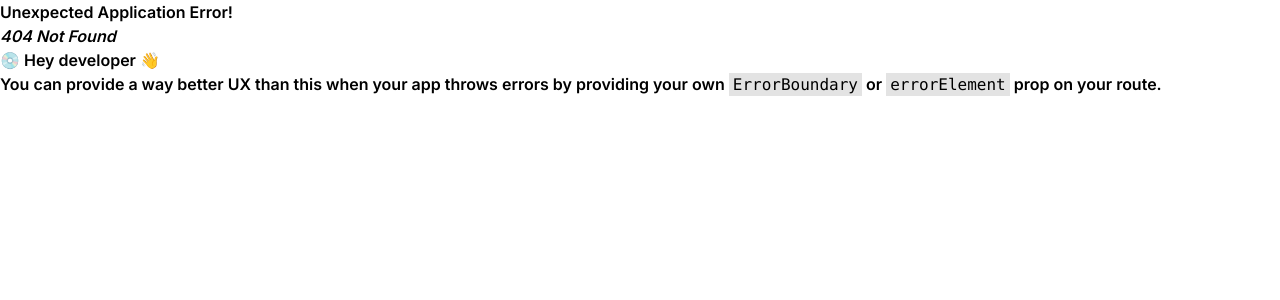
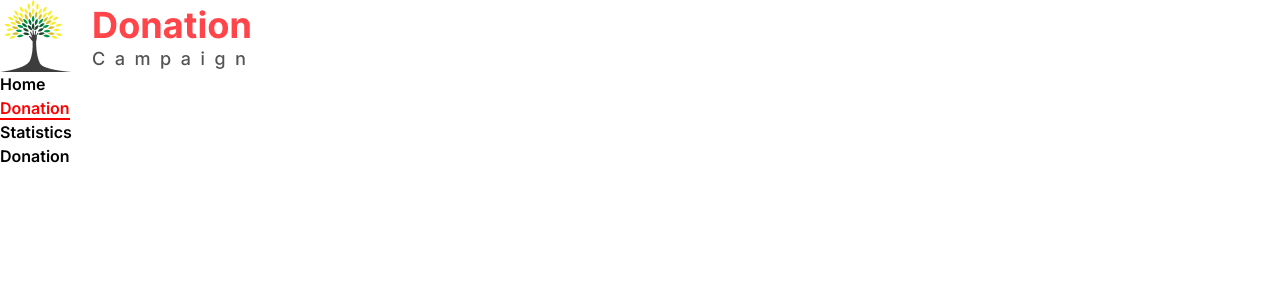
Before and after one commit to mdsajalali/donation-campaign, a React app: page /donation in a window 1280 px wide. Before the commit this address had no page. Shown: the top 300 px of the page. Built offline with nearby package versions, Linux system fonts and the light colour scheme; the HTML template or start-up script is replaced by a standard one.

Commit message:
donation category card color and background color added or donation and statistics route created

```diff
--- a/public/data.json
+++ b/public/data.json
@@ -63,8 +63,8 @@
     "id": 7,
     "picture": "https://i.ibb.co/DLnyF9C/Clothing.png",
     "category": "Clothing",
-    "category_bg": "##79C23F26",
-    "card_bg": "##79C23F",
+    "category_bg": "#79C23F26",
+    "card_bg": "#79C23F",
     "description": "Used Clothing Drive",
     "price": 400,
     "description_details": "There are many things that can be done to ensure that all people have access to a good education. Governments can invest in public schools, provide financial assistance to students, and make sure that all schools have qualified teachers and resources. Families can support their children's education by creating a learning environment at home and helping them with their schoolwork. Teachers can create a positive and supportive learning environment for their students and challenge them to reach their full potential."
--- a/src/App.jsx
+++ b/src/App.jsx
@@ -1,5 +1,5 @@
 import Banner from "./pages/Banner";
-import Donations from "./pages/Donations";
+import DonationsCategory from "./pages/DonationsCategory";
 
 const App = () => {
   return (
@@ -10,7 +10,7 @@ const App = () => {
         </div>
       </div>
       <div className="lg:container mx-auto p-5">
-        <Donations />
+        <DonationsCategory />
       </div>
     </div>
   );
--- a/src/components/Donation.jsx
+++ /dev/null
@@ -1,26 +0,0 @@
-import { Link } from "react-router-dom";
-
-const Donation  = ({ data }) => {
-  const { id, picture, category, category_bg, card_bg, description, price } =
-    data;
-  // console.log(category_bg);
-
-  return (
-    <div className={`rounded-lg shadow-lg cursor-pointer `}>
-      <Link to={`/donation/${id}`}>
-        <img className="w-full" src={picture} alt={category} />
-        <div className="p-3">
-          <h2 className="bg-slate-400 inline-block py-[2px] px-3 rounded-sm text-white text-[14px]">
-            {category}
-          </h2>
-          <p className="  font-bold mt-2 ">$ {price}</p>
-          <h1 className="text-red-500 font-semibold text-[18px]">
-            {description}
-          </h1>
-        </div>
-      </Link>
-    </div>
-  );
-};
-
-export default Donation;
--- /dev/null
+++ b/src/components/DonationCategory.jsx
@@ -0,0 +1,30 @@
+import { Link } from "react-router-dom";
+
+const DonationCategory = ({ data }) => {
+  const { id, picture, category, category_bg, card_bg, description, price } =
+    data;
+  let bgColor = {
+    backgroundColor: data.category_bg,
+    color: data.card_bg,
+  };
+
+  return (
+    <div style={bgColor} className={`rounded-lg shadow-lg cursor-pointer   `}>
+      <Link to={`/donation/${id}`}>
+        <img className="w-full" src={picture} alt={category} />
+        <div className="p-3">
+          <h2
+            className="bg-slate-400 inline-block py-[2px] px-3 rounded-sm text-white text-[14px]"
+            style={bgColor}
+          >
+            {category}
+          </h2>
+          <p className="text-black  font-bold mt-2 ">$ {price}</p>
+          <h1 className="  font-semibold text-[18px]">{description}</h1>
+        </div>
+      </Link>
+    </div>
+  );
+};
+
+export default DonationCategory;
--- a/src/index.css
+++ b/src/index.css
@@ -7,3 +7,13 @@
 body {
   font-family: "Inter", sans-serif;
 }
+
+a.active {
+  color: red;
+  border-bottom: 2px solid red;
+  transition: all 0.2s ease;
+  -webkit-transition: all 0.2s ease;
+  -moz-transition: all 0.2s ease;
+  -ms-transition: all 0.2s ease;
+  -o-transition: all 0.2s ease;
+}
--- a/src/main.jsx
+++ b/src/main.jsx
@@ -1,32 +1,41 @@
-import React from 'react'
-import ReactDOM from 'react-dom/client'
-import App from './App.jsx'
-import './index.css';
-import { RouterProvider, createBrowserRouter } from 'react-router-dom';
+import React from "react";
+import ReactDOM from "react-dom/client";
+import { RouterProvider, createBrowserRouter } from "react-router-dom";
+import App from "./App.jsx";
 import Root from "./Root/Root.jsx";
-import DonationDetail from './components/DonationDetail.jsx';
-
+import DonationDetail from "./components/DonationDetail.jsx";
+import "./index.css";
+import Donation from "./pages/Donation.jsx";
+import Statistics from "./pages/Statistics.jsx";
 
 const router = createBrowserRouter([
   {
-    path: '/',
+    path: "/",
     element: <Root />,
-    children  : [
+    children: [
       {
         path: "/",
-        element: <App />
+        element: <App />,
+      },
+      {
+        path: "/donation",
+        element: <Donation />,
+      },
+      {
+        path: "/statistics",
+        element: <Statistics />,
       },
       {
         path: "/donation/:id",
         element: <DonationDetail />,
-        loader: () => fetch("./data.json")
-      }
-    ]
-  }
-])
+        loader: () => fetch("./data.json"),
+      },
+    ],
+  },
+]);
 
-ReactDOM.createRoot(document.getElementById('root')).render(
+ReactDOM.createRoot(document.getElementById("root")).render(
   <React.StrictMode>
-     <RouterProvider router={router} />
-  </React.StrictMode>,
-)
+    <RouterProvider router={router} />
+  </React.StrictMode>
+);
--- /dev/null
+++ b/src/pages/Donation.jsx
@@ -0,0 +1,8 @@
+
+const Donation = () => {
+  return (
+    <div>Donation</div>
+  )
+}
+
+export default Donation
--- a/src/pages/Donations.jsx
+++ b/src/pages/DonationsCategory.jsx
@@ -1,7 +1,7 @@
 import { useEffect, useState } from "react";
-import Donation from "../components/Donation";
+import Donation from "../components/DonationCategory";
 
-const Donations = () => {
+const DonationsCategory = () => {
   const [data, setData] = useState([]);
 
   useEffect(() => {
@@ -22,4 +22,4 @@ const Donations = () => {
   );
 };
 
-export default Donations;
+export default DonationsCategory;
--- a/src/pages/Header.jsx
+++ b/src/pages/Header.jsx
@@ -1,4 +1,4 @@
-import { Link } from "react-router-dom";
+import { Link, NavLink } from "react-router-dom";
 import logo from "../assets/images/Logo.png";
 const Header = () => {
   return (
@@ -11,13 +11,13 @@ const Header = () => {
       <nav>
         <ul className="flex gap-10 text-[16px] md:text-[18px]">
           <li>
-            <Link to="/">Home</Link>
+            <NavLink to="/">Home</NavLink>
           </li>
           <li>
-            <Link to="/">Donation</Link>
+            <NavLink to="/donation">Donation</NavLink>
           </li>
           <li>
-            <Link to="/">Statistics</Link>
+            <NavLink to="/statistics">Statistics</NavLink>
           </li>
         </ul>
       </nav>
--- /dev/null
+++ b/src/pages/Statistics.jsx
@@ -0,0 +1,8 @@
+
+const Statistics = () => {
+  return (
+    <div>Statistics</div>
+  )
+}
+
+export default Statistics
```
